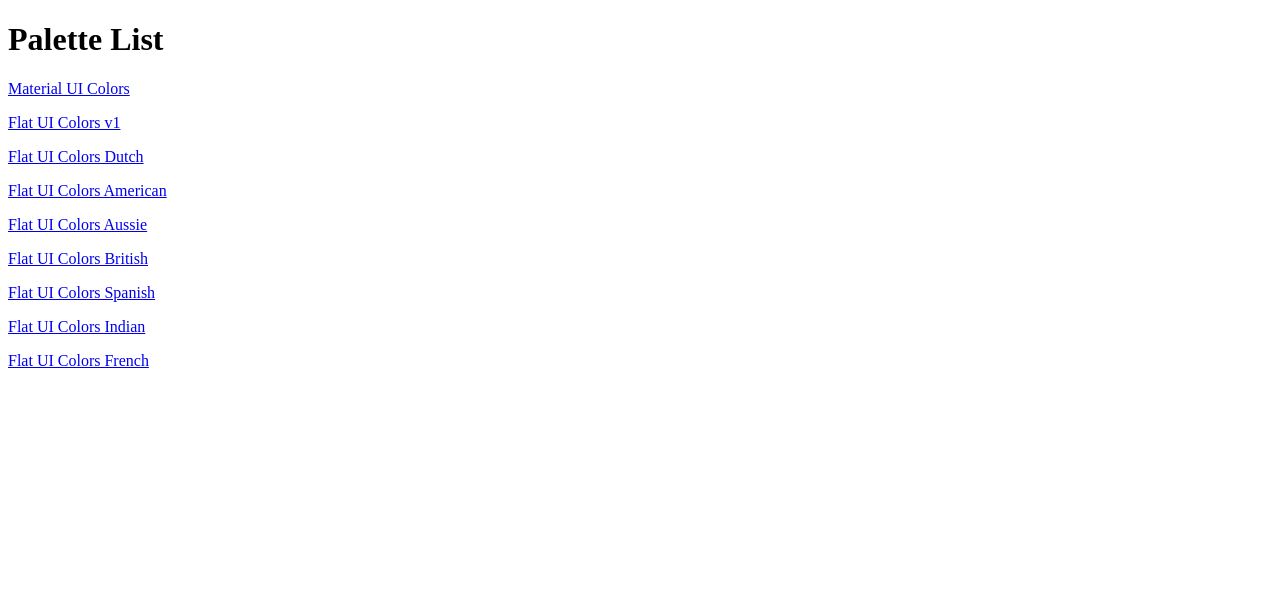
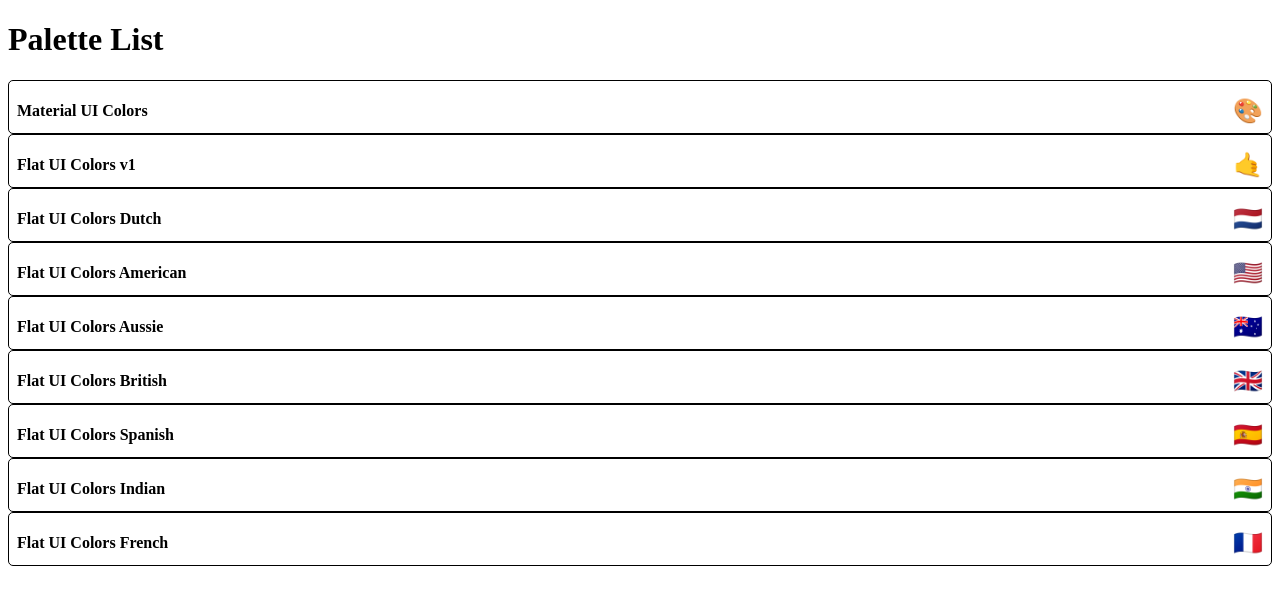
Before and after one commit to Abdulazeez1010/Color_Project, a React (Vite) app: page / in a window 1280 px wide. Shown: the top 604 px of the page. Built offline with nearby package versions, Linux system fonts and the light colour scheme.

Commit message:
Start styling MiniPalette

```diff
--- a/package.json
+++ b/package.json
@@ -14,11 +14,13 @@
     "@emotion/styled": "^11.14.1",
     "@mui/icons-material": "^7.3.5",
     "@mui/material": "^7.3.5",
+    "@mui/styled-engine-sc": "^7.3.5",
     "chroma-js": "^3.1.2",
     "rc-slider": "^11.1.9",
     "react": "^19.1.1",
     "react-dom": "^19.1.1",
-    "react-router-dom": "^7.9.6"
+    "react-router-dom": "^7.9.6",
+    "styled-components": "^6.1.19"
   },
   "devDependencies": {
     "@eslint/js": "^9.36.0",
--- /dev/null
+++ b/src/MiniPalette.jsx
@@ -0,0 +1,49 @@
+
+import { styled } from "@mui/material/styles";
+
+const Root = styled("div")({
+    backgroundColor: "white",
+    border: "1px solid black",
+    borderRadius: "5px",
+    padding: "0.5rem",
+    position: "relative",
+    overflow: "hidden",
+    "&:hover": {
+        cursor: "pointer"
+    }
+});
+
+const Colors = styled("div")({
+    backgroundColor: "grey"
+});
+
+const Title = styled("h5")({
+    display: "flex",
+    justifyContent: "space-between",
+    alignItems: "center",
+    margin: "0",
+    color: "black",
+    paddingTop: "0.5rem",
+    fontSize: "1rem",
+    position: "relative"
+});
+
+const Emoji = styled("span")({
+    marginLeft: "0.5rem",
+    fontSize: "1.5rem"
+})
+
+
+function MiniPalette(palette){
+
+    return(
+        <Root>
+            <Colors/>
+            <Title>
+                {palette.paletteName} <Emoji>{palette.emoji}</Emoji>
+            </Title>
+        </Root>
+    )
+}
+
+export default MiniPalette;
--- a/src/PaletteList.jsx
+++ b/src/PaletteList.jsx
@@ -1,4 +1,5 @@
 
+import MiniPalette from "./MiniPalette";
 import { Link } from "react-router-dom";
 
 function PaletteList({palettes}){
@@ -6,9 +7,7 @@ function PaletteList({palettes}){
         <div>
             <h1>Palette List</h1>
             {palettes.map(palette => (
-                <p>
-                    <Link to={`palette/${palette.id}`} >{palette.paletteName}</Link>
-                </p>
+                <MiniPalette {...palette}/>
                 ))}
         </div>
     )
```
Also changed, not shown: 1 other file (tests, documents, lock files or other folders).
